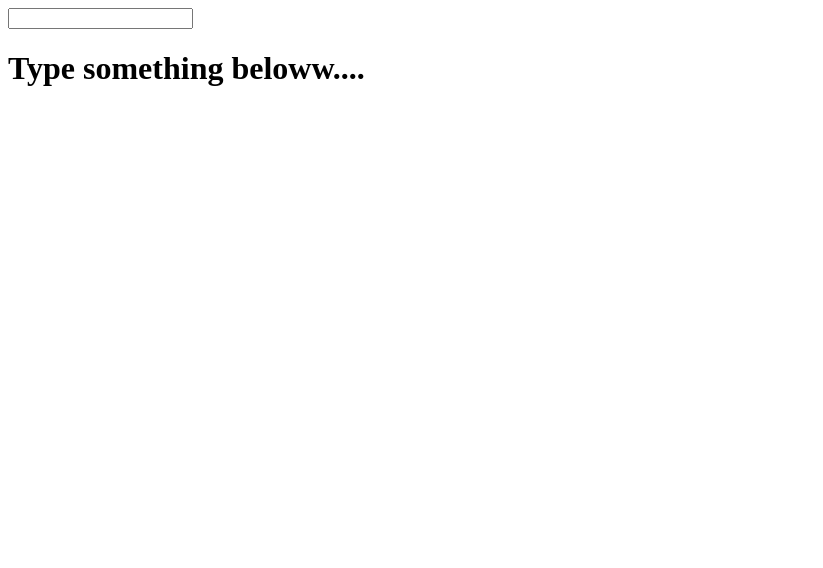
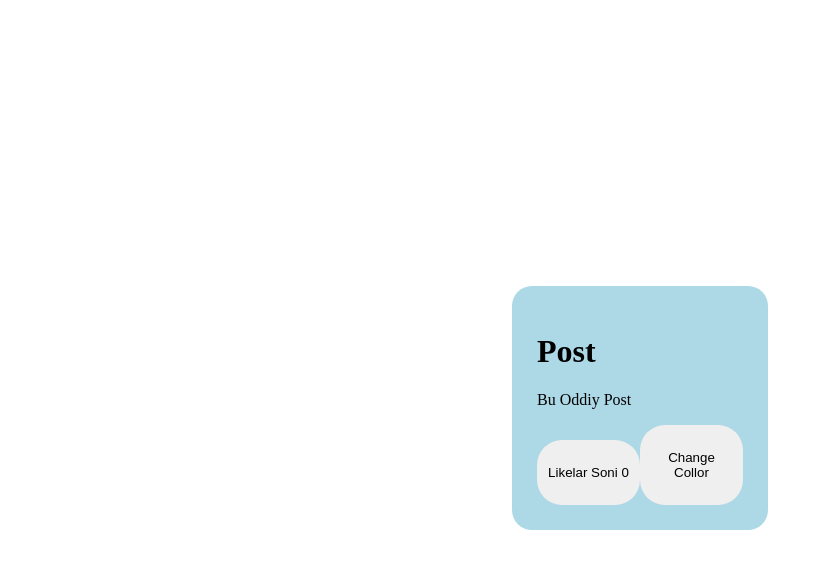
Before and after one commit to theshoxjaxon/reactgw104, a React (Vite) app: page / in a window 1280 px wide. Shown: the top 568 px of the page, without its empty margins (0-823 px from the left). Built offline with nearby package versions, Linux system fonts and the light colour scheme.

Commit message:
added events

```diff
--- a/src/App.jsx
+++ b/src/App.jsx
@@ -5,6 +5,8 @@ import Form from './Components/Form'
 import Robot from './Components/Robot'
 import Card from './Components/Card'
 import Usestate from './Components/Usestate'
+import Test from './Components/Test'
+import Cardtest from './Components/Cardtest'
 
 const App = () => {
   return (
@@ -17,7 +19,9 @@ const App = () => {
       <Robot name="Iron Man" color="red" />
       <Robot name="Tursnoy" color="pink" />
       <Robot name="Baxtiboy" color="black" /> */}
-      <Usestate />
+      {/* <Usestate /> */}
+      {/* <Test /> */}
+      <Cardtest />
     </div>
   )
 }
--- /dev/null
+++ b/src/Components/Cardtest.jsx
@@ -0,0 +1,21 @@
+import React from 'react'
+import { useState } from 'react'
+
+const Cardtest = () => {
+    const [like, setLike] = useState(0)
+    const [bg, setBg] = useState("lightblue")
+    return (
+        <div className='box' >
+            <div className='item' style={{ background: bg }}>
+                <h1>Post</h1>
+                <p>Bu Oddiy Post</p>
+                <div>
+                    <button className='btn' onClick={() => { setLike(like + 1) }}>Likelar Soni {like}</button>
+                    <button className='btn' onClick={() => { setBg(bg === "lightblue" ? "lightgreen" : "lightblue") }}>Change Collor</button>
+                </div>
+            </div>
+        </div>
+    )
+}
+
+export default Cardtest
--- /dev/null
+++ b/src/Components/Test.jsx
@@ -0,0 +1,21 @@
+import React from 'react'
+import { useState } from 'react'
+
+const Test = () => {
+    const salomBer = () => {
+        console.log("Salom")
+    }
+    const keyboard = (event) => {
+        console.log(event.key)
+
+    }
+    return (
+        <div>
+            <button onClick={salomBer}>Salom</button>
+            <input type="text" onKeyDown={keyboard} />
+
+        </div>
+    )
+}
+
+export default Test
--- a/src/index.css
+++ b/src/index.css
@@ -26,3 +26,15 @@
     border-radius: 25px 25px 0 0;
   }
 }
+
+.box {
+  display: flex;
+  justify-content: center;
+  align-items: center;
+  width: 100%;
+  height: 100vh;
+}
+.item {
+  padding: 25px;
+  border-radius: 20px;
+}
```
